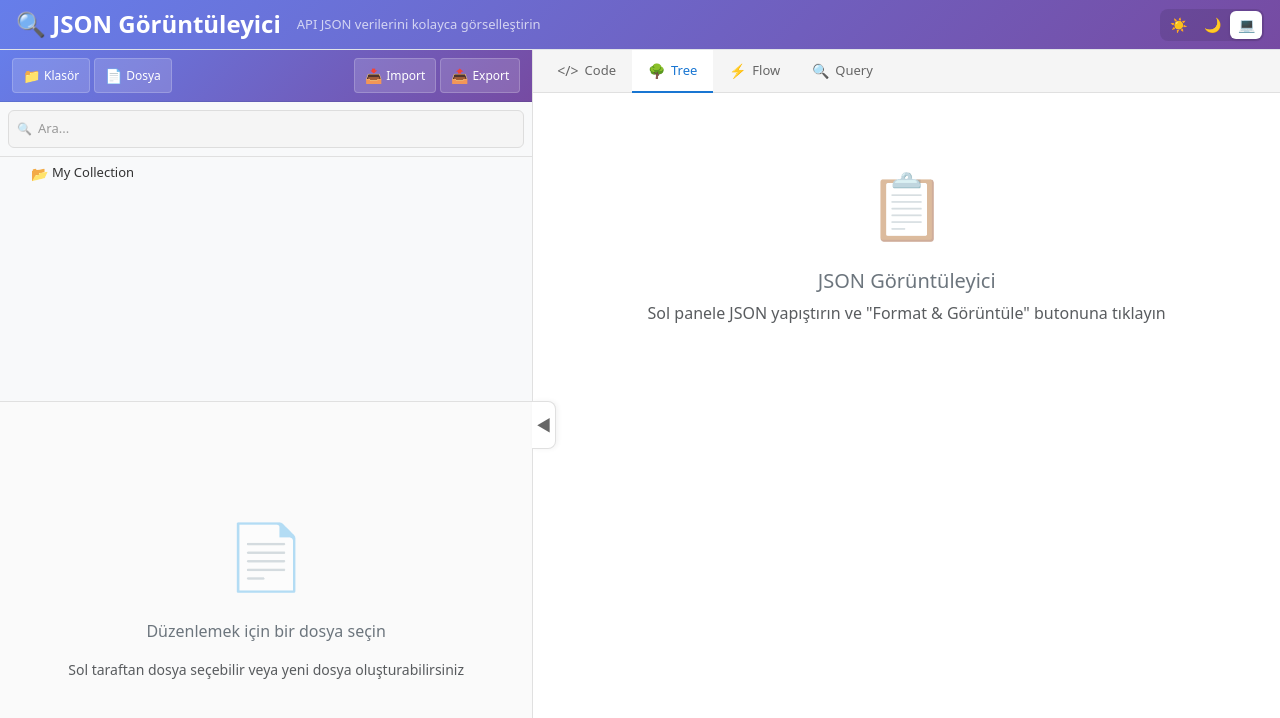
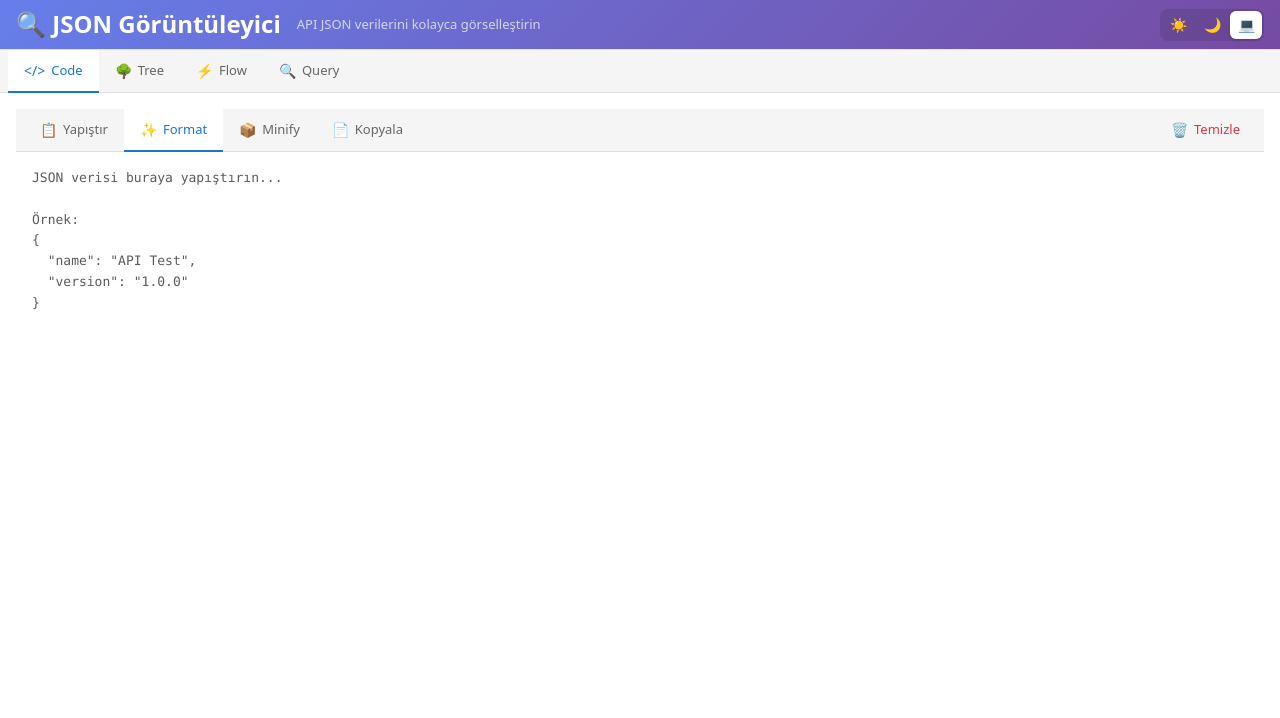
Before and after one commit to ilawcode/jkir, a Next.js app: page / in a window 1280 px wide. Shown: the top 718 px of the page. Built offline with nearby package versions, Linux system fonts and the light colour scheme.

Commit message:
refactor: sol panel (workspace) kaldırıldı, CodeView basit JSON editörüne dönüştürüldü

```diff
--- a/app/page.tsx
+++ b/app/page.tsx
@@ -6,69 +6,27 @@ import TreeView from '../components/TreeView';
 import CodeView from '../components/CodeView';
 import FlowView from '../components/FlowView';
 import QueryView from '../components/QueryView';
-import CollectionToolbar from '../components/CollectionToolbar';
-import CollectionExplorer from '../components/CollectionExplorer';
-import FileEditor from '../components/FileEditor';
 import ThemeToggle from '../components/ThemeToggle';
-import useCollections from '../hooks/useCollections';
 import useTheme from '../hooks/useTheme';
 
 export default function Home() {
-  const {
-    collections,
-    selectedId,
-    selectedItem,
-    isLoaded,
-    setSelectedId,
-    createFolder,
-    createFile,
-    renameItem,
-    deleteItem,
-    updateFileContent,
-    toggleFolder,
-    duplicateItem,
-    exportCollections,
-    importCollections,
-    expandToItem,
-    searchCollections,
-  } = useCollections();
-
   const { theme, resolvedTheme, setTheme } = useTheme();
 
   const [parsedJson, setParsedJson] = useState<unknown>(null);
-  const [activeTab, setActiveTab] = useState<TabType>('tree');
-  const [isSidebarOpen, setIsSidebarOpen] = useState(true);
+  const [activeTab, setActiveTab] = useState<TabType>('code');
 
   const handleJsonParse = useCallback((data: unknown) => {
     setParsedJson(data);
   }, []);
 
-  const handleContentChange = useCallback((content: string) => {
-    if (selectedId) {
-      updateFileContent(selectedId, content);
-    }
-  }, [selectedId, updateFileContent]);
-
   const handleDataChange = useCallback((newData: unknown) => {
     setParsedJson(newData);
-    if (selectedId) {
-      const formatted = JSON.stringify(newData, null, 2);
-      updateFileContent(selectedId, formatted);
-    }
-  }, [selectedId, updateFileContent]);
-
-  const handleCreateFolder = useCallback((name: string, parentId?: string) => {
-    createFolder(name, parentId);
-  }, [createFolder]);
-
-  const handleCreateFile = useCallback((name: string, parentId?: string) => {
-    createFile(name, parentId);
-  }, [createFile]);
+  }, []);
 
   const renderTabContent = () => {
     switch (activeTab) {
       case 'code':
-        return <CodeView data={parsedJson} />;
+        return <CodeView data={parsedJson} onJsonParse={handleJsonParse} />;
       case 'tree':
         return <TreeView data={parsedJson} onDataChange={handleDataChange} />;
       case 'flow':
@@ -76,22 +34,9 @@ export default function Home() {
       case 'query':
         return <QueryView data={parsedJson} />;
       default:
-        return <TreeView data={parsedJson} onDataChange={handleDataChange} />;
+        return <CodeView data={parsedJson} onJsonParse={handleJsonParse} />;
     }
   };
-
-  if (!isLoaded) {
-    return (
-      <div className="d-flex align-items-center justify-content-center vh-100">
-        <div className="text-center">
-          <div className="spinner-border text-primary mb-3" role="status">
-            <span className="visually-hidden">Yükleniyor...</span>
-          </div>
-          <p>Yükleniyor...</p>
-        </div>
-      </div>
-    );
-  }
 
   return (
     <div className="d-flex flex-column vh-100">
@@ -110,65 +55,12 @@ export default function Home() {
         </div>
       </header>
 
-      {/* Main Content - Split Screen */}
-      <div className="container-fluid flex-grow-1 p-0 split-container position-relative">
-        {/* Toggle Sidebar Button */}
-        <button
-          className={`sidebar-toggle ${!isSidebarOpen ? 'active' : ''}`}
-          onClick={() => setIsSidebarOpen(!isSidebarOpen)}
-          title={isSidebarOpen ? "Paneli Gizle" : "Paneli Göster"}
-        >
-          {isSidebarOpen ? '◀' : '▶'}
-        </button>
-
-        <div className="row g-0 h-100 flex-nowrap">
-          {/* Left Panel - Collection Explorer & File Editor */}
-          <div className={`col-md-5 split-panel left-panel ${!isSidebarOpen ? 'collapsed' : ''}`}>
-            <div className="left-panel-container">
-              {/* Collection Toolbar */}
-              <CollectionToolbar
-                onCreateFolder={(name) => handleCreateFolder(name)}
-                onCreateFile={(name) => handleCreateFile(name)}
-                onExport={exportCollections}
-                onImport={importCollections}
-              />
-
-              {/* Collection Explorer */}
-              <div className="collection-explorer-wrapper">
-                <CollectionExplorer
-                  collections={collections}
-                  selectedId={selectedId}
-                  onSelect={setSelectedId}
-                  onToggle={toggleFolder}
-                  onRename={renameItem}
-                  onDelete={deleteItem}
-                  onDuplicate={duplicateItem}
-                  onCreateFile={handleCreateFile}
-                  onCreateFolder={handleCreateFolder}
-                  onExpandToItem={expandToItem}
-                  onSearch={searchCollections}
-                />
-              </div>
-
-              {/* File Editor */}
-              <div className="file-editor-wrapper">
-                <FileEditor
-                  file={selectedItem}
-                  onContentChange={handleContentChange}
-                  onJsonParse={handleJsonParse}
-                />
-              </div>
-            </div>
-          </div>
-
-          {/* Right Panel - Tabbed Views */}
-          <div className={`split-panel right-panel p-0 ${!isSidebarOpen ? 'expanded col-md-12' : 'col-md-7'}`}>
-            <div className="view-panel h-100 d-flex flex-column">
-              <TabNavigation activeTab={activeTab} onTabChange={setActiveTab} />
-              <div className="tab-content flex-grow-1 overflow-auto">
-                {renderTabContent()}
-              </div>
-            </div>
+      {/* Main Content - Single Panel */}
+      <div className="container-fluid flex-grow-1 p-0 d-flex flex-column">
+        <div className="view-panel h-100 d-flex flex-column">
+          <TabNavigation activeTab={activeTab} onTabChange={setActiveTab} />
+          <div className="tab-content flex-grow-1 overflow-auto">
+            {renderTabContent()}
           </div>
         </div>
       </div>
--- a/components/CodeView.tsx
+++ b/components/CodeView.tsx
@@ -1,98 +1,160 @@
 'use client';
 
-import React, { useMemo } from 'react';
+import React, { useState, useCallback, useEffect } from 'react';
 
 interface CodeViewProps {
     data: unknown;
+    onJsonParse: (data: unknown) => void;
 }
 
-const CodeView: React.FC<CodeViewProps> = ({ data }) => {
-    const { lines, lineCount } = useMemo(() => {
-        if (!data) {
-            return { lines: [], lineCount: 0 };
+const CodeView: React.FC<CodeViewProps> = ({ data, onJsonParse }) => {
+    const [inputValue, setInputValue] = useState('');
+    const [error, setError] = useState<string | null>(null);
+
+    // Sync from external data changes (e.g. TreeView edits)
+    useEffect(() => {
+        if (data !== null && data !== undefined) {
+            const formatted = JSON.stringify(data, null, 2);
+            if (formatted !== inputValue) {
+                setInputValue(formatted);
+                setError(null);
+            }
         }
-        const jsonString = JSON.stringify(data, null, 2);
-        const lineArray = jsonString.split('\n');
-        return { lines: lineArray, lineCount: lineArray.length };
     }, [data]);
 
-    const syntaxHighlight = (line: string): React.ReactNode => {
-        // Match different JSON parts
-        const parts: React.ReactNode[] = [];
-        let remaining = line;
-        let key = 0;
+    const handleChange = useCallback((e: React.ChangeEvent<HTMLTextAreaElement>) => {
+        const value = e.target.value;
+        setInputValue(value);
+        setError(null);
 
-        // Match key-value patterns
-        const keyMatch = remaining.match(/^(\s*)("[\w\s-]+")(:\s*)/);
-        if (keyMatch) {
-            parts.push(<span key={key++} className="code-indent">{keyMatch[1]}</span>);
-            parts.push(<span key={key++} className="code-key">{keyMatch[2]}</span>);
-            parts.push(<span key={key++} className="code-colon">{keyMatch[3]}</span>);
-            remaining = remaining.slice(keyMatch[0].length);
+        // Auto-parse on change
+        if (!value.trim()) {
+            onJsonParse(null);
+            return;
+        }
+        try {
+            const parsed = JSON.parse(value);
+            onJsonParse(parsed);
+        } catch {
+            // Don't clear parsed data on invalid intermediate edits
+        }
+    }, [onJsonParse]);
+
+    const handleFormat = useCallback(() => {
+        if (!inputValue.trim()) {
+            setError('Lütfen JSON verisi girin');
+            onJsonParse(null);
+            return;
         }
 
-        // Match values
-        if (remaining) {
-            // String value
-            const stringMatch = remaining.match(/^(".*?")(,?)$/);
-            if (stringMatch) {
-                parts.push(<span key={key++} className="code-string">{stringMatch[1]}</span>);
-                if (stringMatch[2]) parts.push(<span key={key++} className="code-comma">{stringMatch[2]}</span>);
-            }
-            // Number value
-            else if (/^-?\d+\.?\d*(,?)$/.test(remaining)) {
-                const numMatch = remaining.match(/^(-?\d+\.?\d*)(,?)$/);
-                if (numMatch) {
-                    parts.push(<span key={key++} className="code-number">{numMatch[1]}</span>);
-                    if (numMatch[2]) parts.push(<span key={key++} className="code-comma">{numMatch[2]}</span>);
-                }
-            }
-            // Boolean/null
-            else if (/^(true|false|null)(,?)$/.test(remaining)) {
-                const boolMatch = remaining.match(/^(true|false|null)(,?)$/);
-                if (boolMatch) {
-                    parts.push(<span key={key++} className="code-boolean">{boolMatch[1]}</span>);
-                    if (boolMatch[2]) parts.push(<span key={key++} className="code-comma">{boolMatch[2]}</span>);
-                }
-            }
-            // Brackets
-            else if (/^[\[\]{}],?$/.test(remaining.trim())) {
-                parts.push(<span key={key++} className="code-bracket">{remaining}</span>);
-            }
-            // Other
-            else {
-                parts.push(<span key={key++}>{remaining}</span>);
-            }
+        try {
+            const parsed = JSON.parse(inputValue);
+            const formatted = JSON.stringify(parsed, null, 2);
+            setInputValue(formatted);
+            setError(null);
+            onJsonParse(parsed);
+        } catch (e) {
+            const errorMessage = e instanceof Error ? e.message : 'Bilinmeyen hata';
+            setError(`Geçersiz JSON: ${errorMessage}`);
+            onJsonParse(null);
+        }
+    }, [inputValue, onJsonParse]);
+
+    const handleMinify = useCallback(() => {
+        if (!inputValue.trim()) {
+            setError('Lütfen JSON verisi girin');
+            return;
         }
 
-        return parts.length > 0 ? parts : line;
-    };
+        try {
+            const parsed = JSON.parse(inputValue);
+            const minified = JSON.stringify(parsed);
+            setInputValue(minified);
+            setError(null);
+        } catch (e) {
+            const errorMessage = e instanceof Error ? e.message : 'Bilinmeyen hata';
+            setError(`Geçersiz JSON: ${errorMessage}`);
+        }
+    }, [inputValue]);
 
-    if (!data) {
-        return (
-            <div className="empty-state">
-                <div className="empty-state-icon">📝</div>
-                <h5>Code Görünümü</h5>
-                <p className="text-muted">JSON verisi yüklendiğinde kod görünümü burada gösterilecek</p>
-            </div>
-        );
-    }
+    const handlePaste = useCallback(async () => {
+        try {
+            const text = await navigator.clipboard.readText();
+            setInputValue(text);
+            setError(null);
+            try {
+                const parsed = JSON.parse(text);
+                onJsonParse(parsed);
+            } catch {
+                // pasted text may not be valid JSON yet
+            }
+        } catch (e) {
+            console.error('Clipboard access denied:', e);
+            setError('Pano erişimi reddedildi. Lütfen manuel olarak yapıştırın.');
+        }
+    }, [onJsonParse]);
+
+    const handleCopy = useCallback(async () => {
+        try {
+            await navigator.clipboard.writeText(inputValue);
+        } catch (e) {
+            console.error('Failed to copy:', e);
+        }
+    }, [inputValue]);
+
+    const handleClear = useCallback(() => {
+        setInputValue('');
+        setError(null);
+        onJsonParse(null);
+    }, [onJsonParse]);
 
     return (
-        <div className="code-view">
-            <div className="code-editor">
-                <div className="code-gutter">
-                    {lines.map((_, index) => (
-                        <div key={index} className="line-num">{index + 1}</div>
-                    ))}
-                </div>
-                <div className="code-content">
-                    {lines.map((line, index) => (
-                        <div key={index} className="code-line">
-                            {syntaxHighlight(line)}
-                        </div>
-                    ))}
-                </div>
+        <div className="code-view-editor h-100 d-flex flex-column">
+            {/* Toolbar */}
+            <div className="tab-navigation d-flex align-items-center">
+                <button className="tab-btn" onClick={handlePaste} title="Panodan Yapıştır">
+                    <span className="tab-icon">📋</span>
+                    <span className="tab-label">Yapıştır</span>
+                </button>
+                <button className="tab-btn active" onClick={handleFormat} title="Format & Görüntüle">
+                    <span className="tab-icon">✨</span>
+                    <span className="tab-label">Format</span>
+                </button>
+                <button className="tab-btn" onClick={handleMinify} title="Minify (Sıkıştır)">
+                    <span className="tab-icon">📦</span>
+                    <span className="tab-label">Minify</span>
+                </button>
+                <button className="tab-btn" onClick={handleCopy} title="Kopyala">
+                    <span className="tab-icon">📄</span>
+                    <span className="tab-label">Kopyala</span>
+                </button>
+                <button className="tab-btn ms-auto text-danger" onClick={handleClear} title="Temizle">
+                    <span className="tab-icon">🗑️</span>
+                    <span className="tab-label">Temizle</span>
+                </button>
+            </div>
+
+            {/* Editor Area */}
+            <div className="flex-grow-1 p-0 position-relative d-flex flex-column">
+                <textarea
+                    className="form-control json-textarea-clean flex-grow-1 border-0"
+                    placeholder={`JSON verisi buraya yapıştırın...
+
+Örnek:
+{
+  "name": "API Test",
+  "version": "1.0.0"
+}`}
+                    value={inputValue}
+                    onChange={handleChange}
+                    spellCheck={false}
+                />
+
+                {error && (
+                    <div className="error-message position-absolute bottom-0 start-0 w-100 p-2 bg-danger text-white bg-opacity-75" style={{ fontSize: '12px' }}>
+                        ⚠️ {error}
+                    </div>
+                )}
             </div>
         </div>
     );
```
